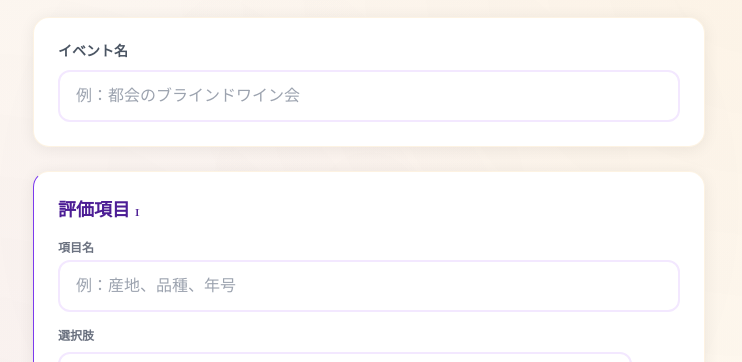
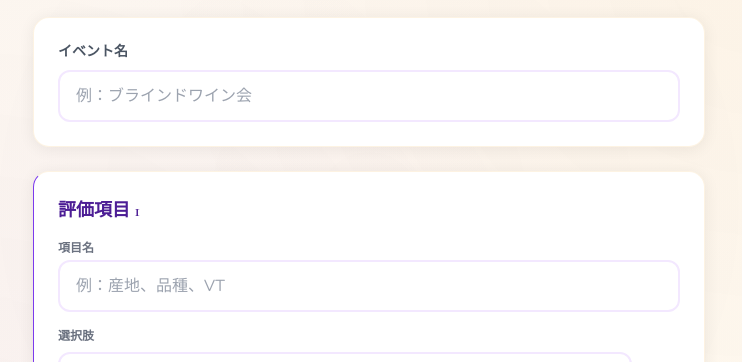
Before and after one commit to fs-cb/blind-quiz, a Next.js app: page /admin/new in a window 1280 px wide. Shown: the part 195-557 px from the top of the page, without its empty margins (271-1013 px from the left). Built offline with nearby package versions, Linux system fonts and the light colour scheme; no server answers.

Commit message:
Update new.js

```diff
--- a/pages/admin/new.js
+++ b/pages/admin/new.js
@@ -163,7 +163,7 @@ export default function AdminNew() {
             <input
               type="text"
               className="input-field"
-              placeholder="例：都会のブラインドワイン会"
+              placeholder="例：ブラインドワイン会"
               value={title}
               onChange={e => setTitle(e.target.value)}
             />
@@ -194,7 +194,7 @@ export default function AdminNew() {
                   <input
                     type="text"
                     className="input-field"
-                    placeholder="例：産地、品種、年号"
+                    placeholder="例：産地、品種、VT"
                     value={item.name}
                     onChange={e => updateItem(itemIdx, 'name', e.target.value)}
                   />
```
